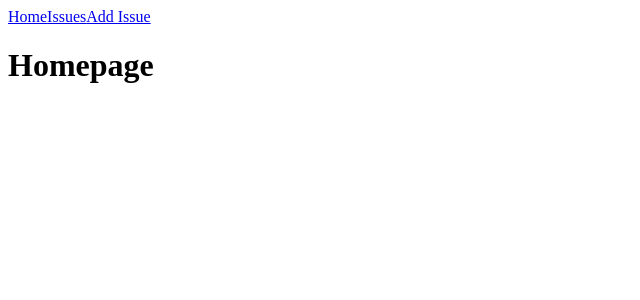
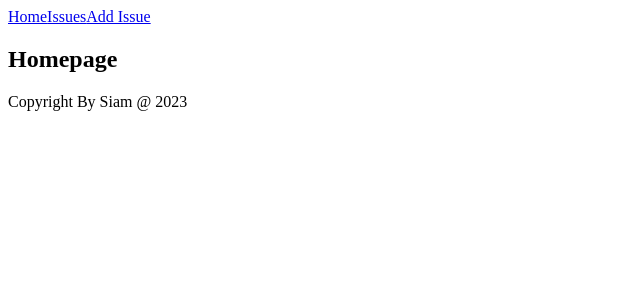
Before and after one commit to siaaam/issue-tarcker-redux-toolkit-formik, a React (Vite) app: page / in a window 1280 px wide. Shown: the top 300 px of the page, without its empty margins (0-640 px from the left). Built offline with nearby package versions, Linux system fonts and the light colour scheme.

Commit message:
footer added

```diff
--- /dev/null
+++ b/src/layout/Footer.jsx
@@ -0,0 +1,11 @@
+import React from "react";
+
+const Footer = () => {
+  return (
+    <footer>
+      <p>Copyright By Siam @ 2023</p>
+    </footer>
+  );
+};
+
+export default Footer;
--- a/src/pages/Homepage.jsx
+++ b/src/pages/Homepage.jsx
@@ -3,7 +3,7 @@ import React from "react";
 const Homepage = () => {
   return (
     <div>
-      <h1>Homepage</h1>
+      <h2>Homepage</h2>
     </div>
   );
 };
--- a/src/routes/index.jsx
+++ b/src/routes/index.jsx
@@ -2,6 +2,7 @@ import React from "react";
 import { BrowserRouter, Route, Routes } from "react-router-dom";
 import AddIssue from "../features/issues/AddIssue";
 import IssueView from "../features/issues/IssueView";
+import Footer from "../layout/Footer";
 import Navigation from "../layout/Navigation";
 import ErrorPage from "../pages/ErrorPage";
 import Homepage from "../pages/Homepage";
@@ -10,12 +11,15 @@ const Index = () => {
   return (
     <BrowserRouter>
       <Navigation />
+      <main>
         <Routes>
           <Route path="/" element={<Homepage />} />
           <Route path="/issues" element={<IssueView />} />
           <Route path="/add-issue" element={<AddIssue />} />
           <Route path="*" element={<ErrorPage />} />
         </Routes>
+      </main>
+      <Footer />
     </BrowserRouter>
   );
 };
```
Lines whose indentation alone changed are shown as unchanged.
